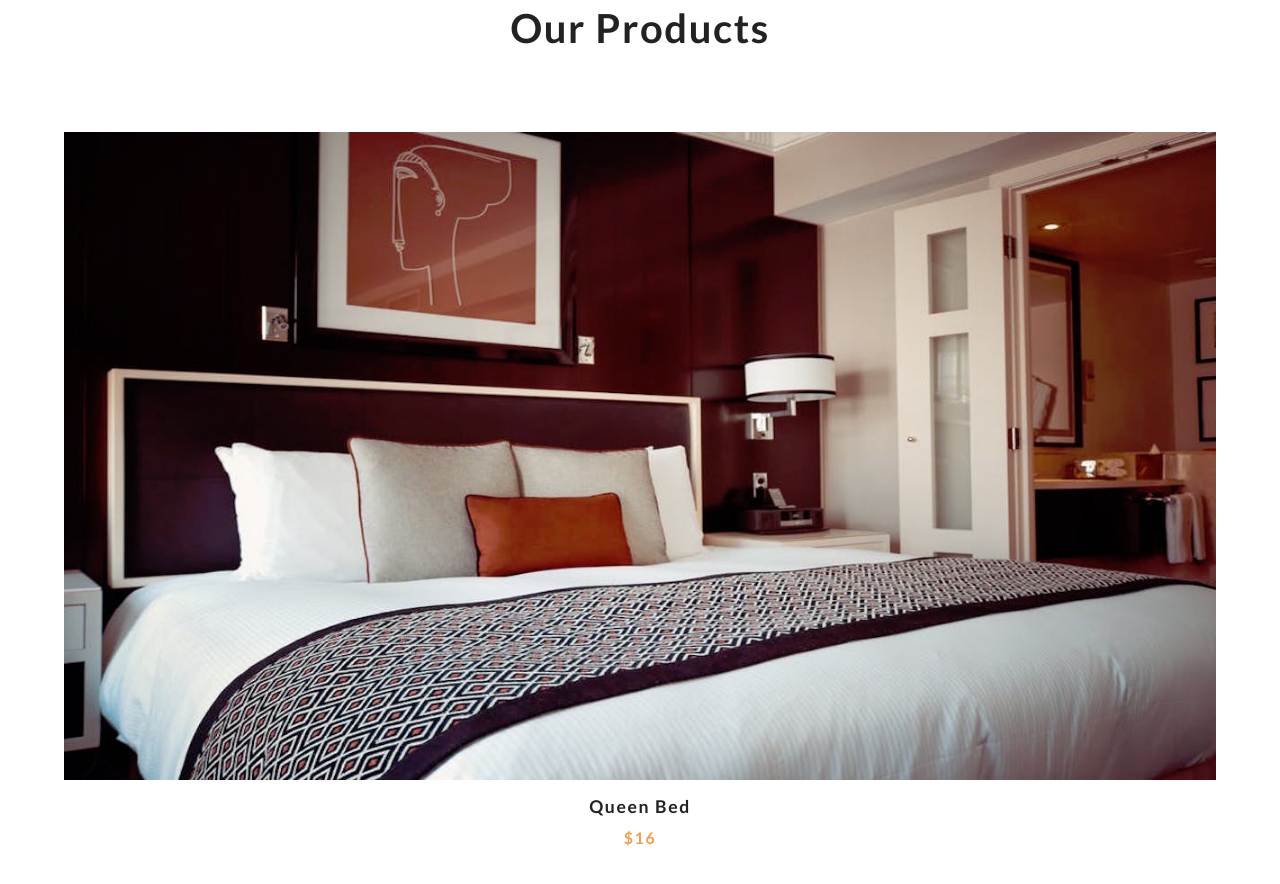
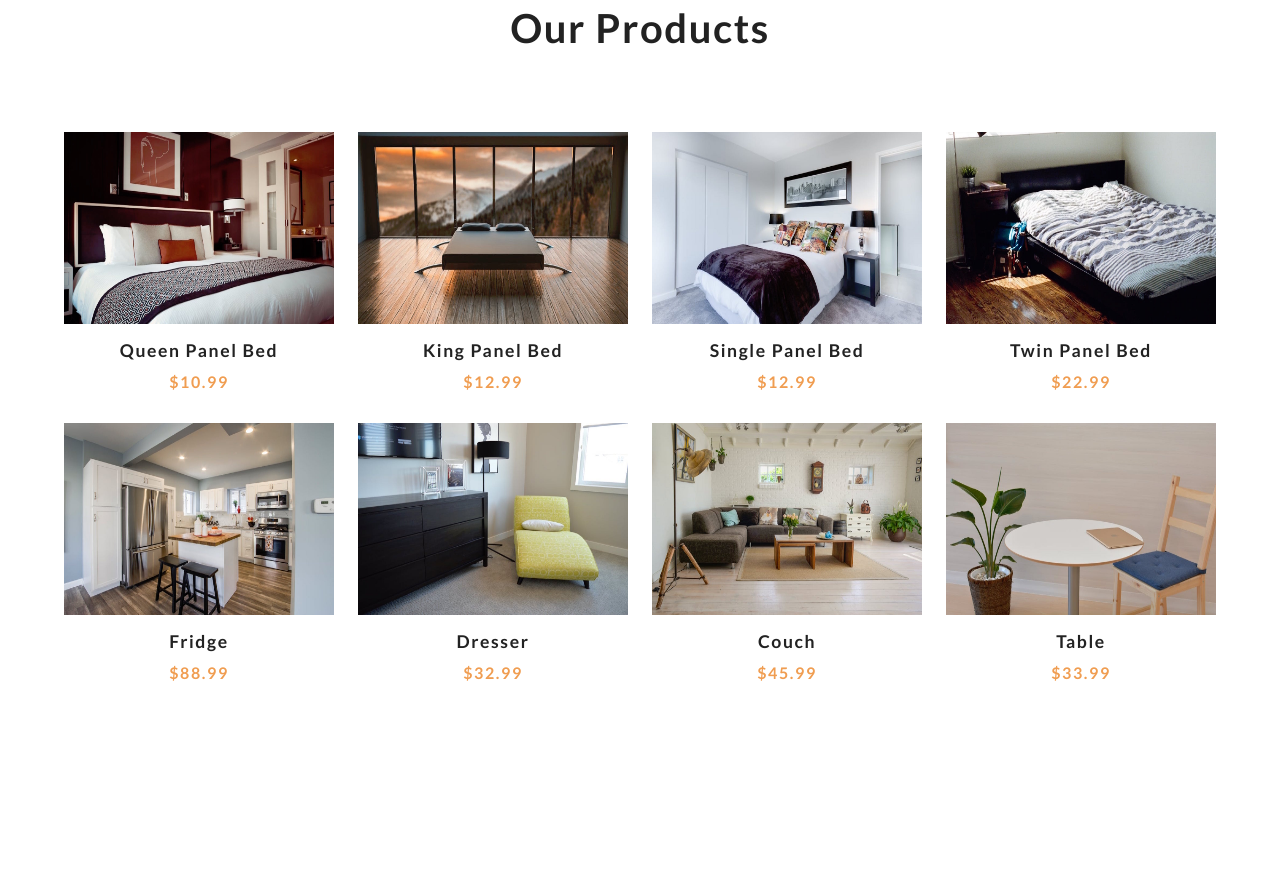
Before and after one commit to stuartmuyambi/vanilla-js-online-store, a plain HTML site: page index.html in a window 1280 px wide. Shown: the part 860-1744 px from the top of the page. After the commit the page ends 1606 px from the top, so only its background shows below. Drawn offline with Linux system fonts and the light colour scheme.

Commit message:
Dynamically add the rest of the products to the home page

```diff
--- a/index.html
+++ b/index.html
@@ -43,15 +43,15 @@
 		</div>
 
 		<div class="products-center">
-			<!-- single product -->
-			<article class="product">
+			<!-- single product - This is where the products are placed on the page-->
+			<!-- <article class="product">
 				<div class="img-container">
 					<img src="images/product-1.jpeg" alt="Product image" class="product-img">
 					<button class="bag-btn" data-id="1"><i class="fas fa-shopping-cart"></i> add to bag</button>
 				</div>
 				<h3>queen bed</h3>
 				<h4>$16</h4>
-			</article>
+			</article> -->
 			<!-- end of single product -->
 		</div>
 	</section>
--- a/js/app.js
+++ b/js/app.js
@@ -40,7 +40,29 @@ class Products {
 // display products
 class UI {
     displayProducts(products) {
-    	let result = '';
+        let result = '';
+        products.forEach(product => {
+            result += `
+    		<!-- single product -->
+			<article class="product">
+				<div class="img-container">
+					<img
+					src=${product.image}
+					alt="Product image"
+					class="product-img">
+					<button class="bag-btn" data-id=${product.id}>
+					<i class="fas fa-shopping-cart"></i>
+					add to bag
+					</button>
+				</div>
+				<h3>${product.title}</h3>
+				<h4>$${product.price}</h4>
+			</article>
+			<!-- end of single product -->
+    		`;
+        });
+
+        productsDOM.innerHTML = result;
     }
 }
 
```
